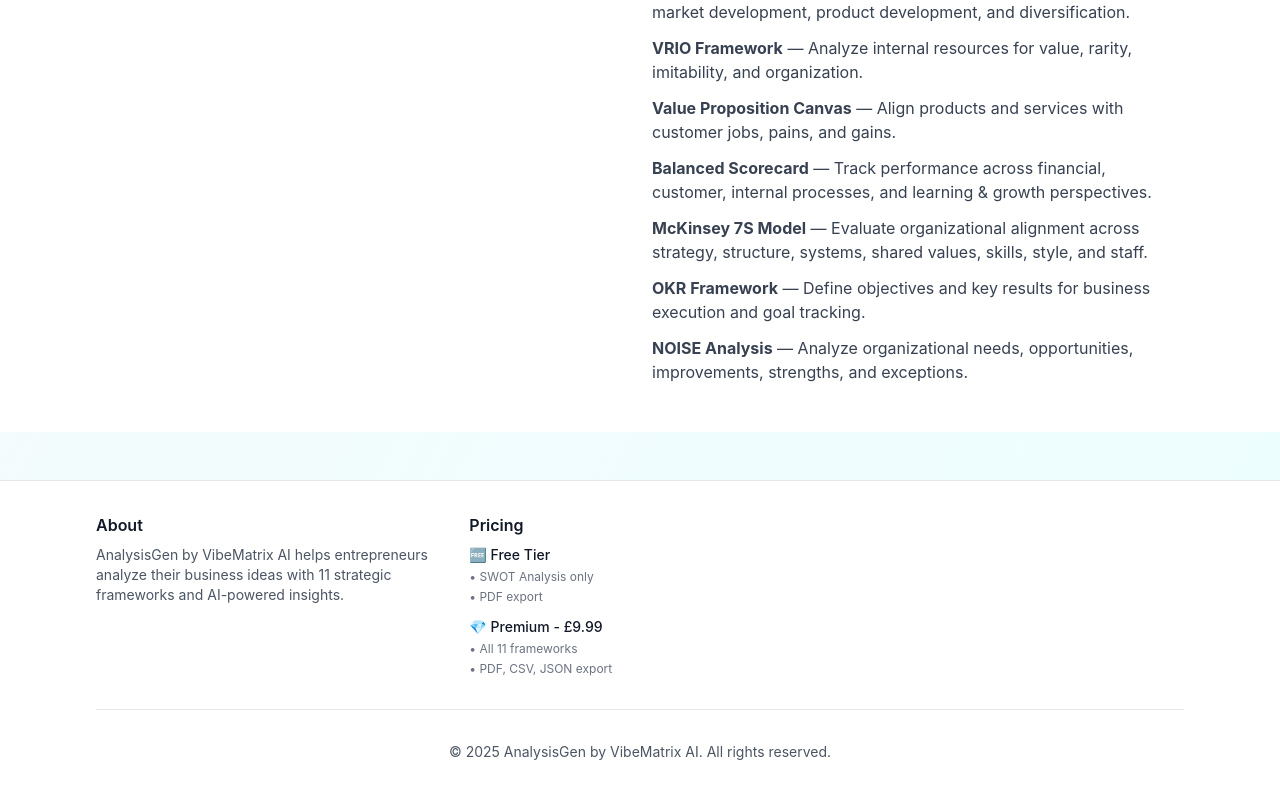
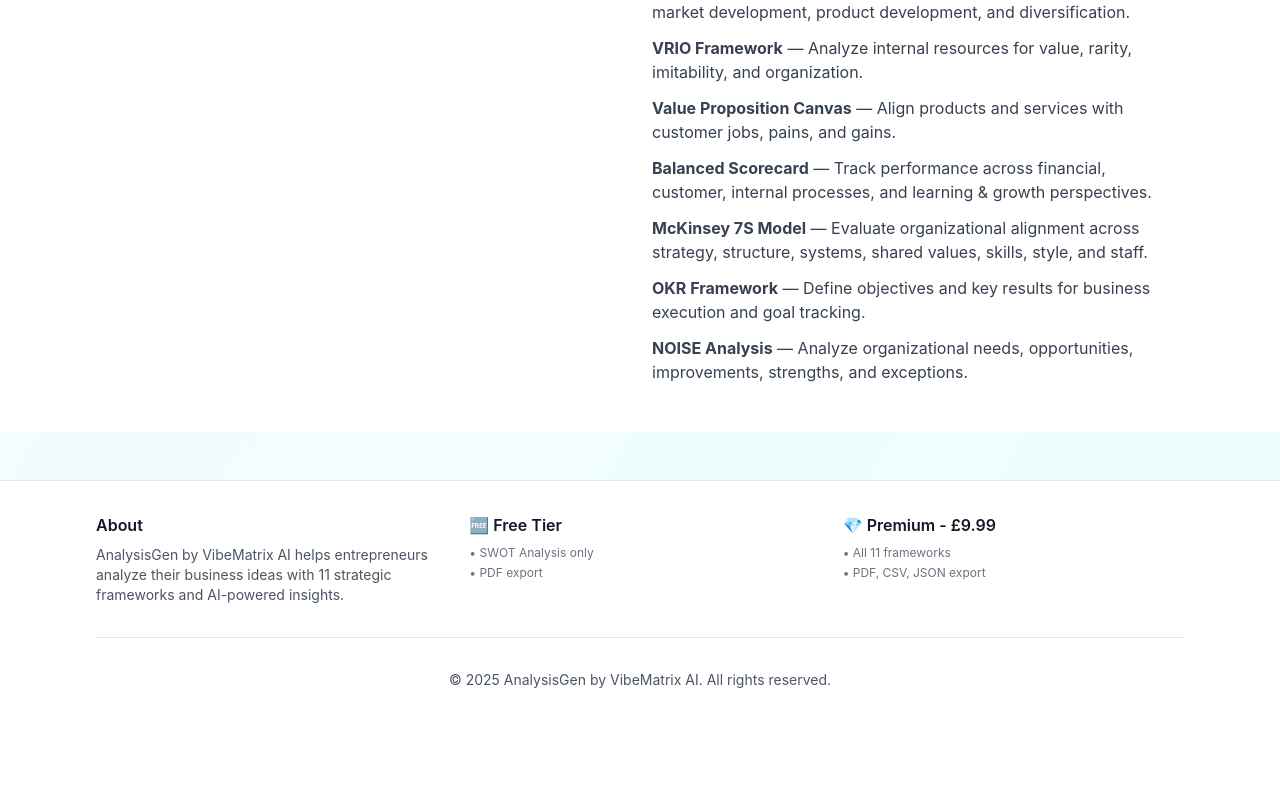
Before and after one commit to perpetualadam/SwotGen, a Next.js app: page / in a window 1280 px wide. Shown: the part 1514-2308 px from the top of the page. After the commit the page ends 2236 px from the top, so only its background shows below. Built offline with nearby package versions, Linux system fonts and the light colour scheme.

Commit message:
Reorganize footer pricing layout - move Premium to separate column
- Changed from nested pricing structure to 3-column layout
- Column 1: About
- Column 2: Free Tier (with emoji)
- Column 3: Premium - £9.99 (with emoji)
- Cleaner, more balanced footer design

```diff
--- a/pages/index.js
+++ b/pages/index.js
@@ -341,23 +341,18 @@
               </div>
 
               <div>
-                <h3 className="font-semibold text-gray-900 mb-2">Pricing</h3>
-                <div className="text-sm text-gray-600 space-y-3">
-                  <div>
-                    <p className="font-medium text-gray-900">🆓 Free Tier</p>
-                    <ul className="text-xs text-gray-500 space-y-1 mt-1">
+                <h3 className="font-semibold text-gray-900 mb-2">🆓 Free Tier</h3>
+                <ul className="text-xs text-gray-500 space-y-1">
                   <li>• SWOT Analysis only</li>
                   <li>• PDF export</li>
                 </ul>
               </div>
               <div>
-                    <p className="font-medium text-gray-900">💎 Premium - £9.99</p>
-                    <ul className="text-xs text-gray-500 space-y-1 mt-1">
+                <h3 className="font-semibold text-gray-900 mb-2">💎 Premium - £9.99</h3>
+                <ul className="text-xs text-gray-500 space-y-1">
                   <li>• All 11 frameworks</li>
                   <li>• PDF, CSV, JSON export</li>
                 </ul>
-                  </div>
-                </div>
               </div>
             </div>
             <div className="border-t border-gray-200 mt-8 pt-8 text-center text-sm text-gray-600">
```
Lines whose indentation alone changed are shown as unchanged.
